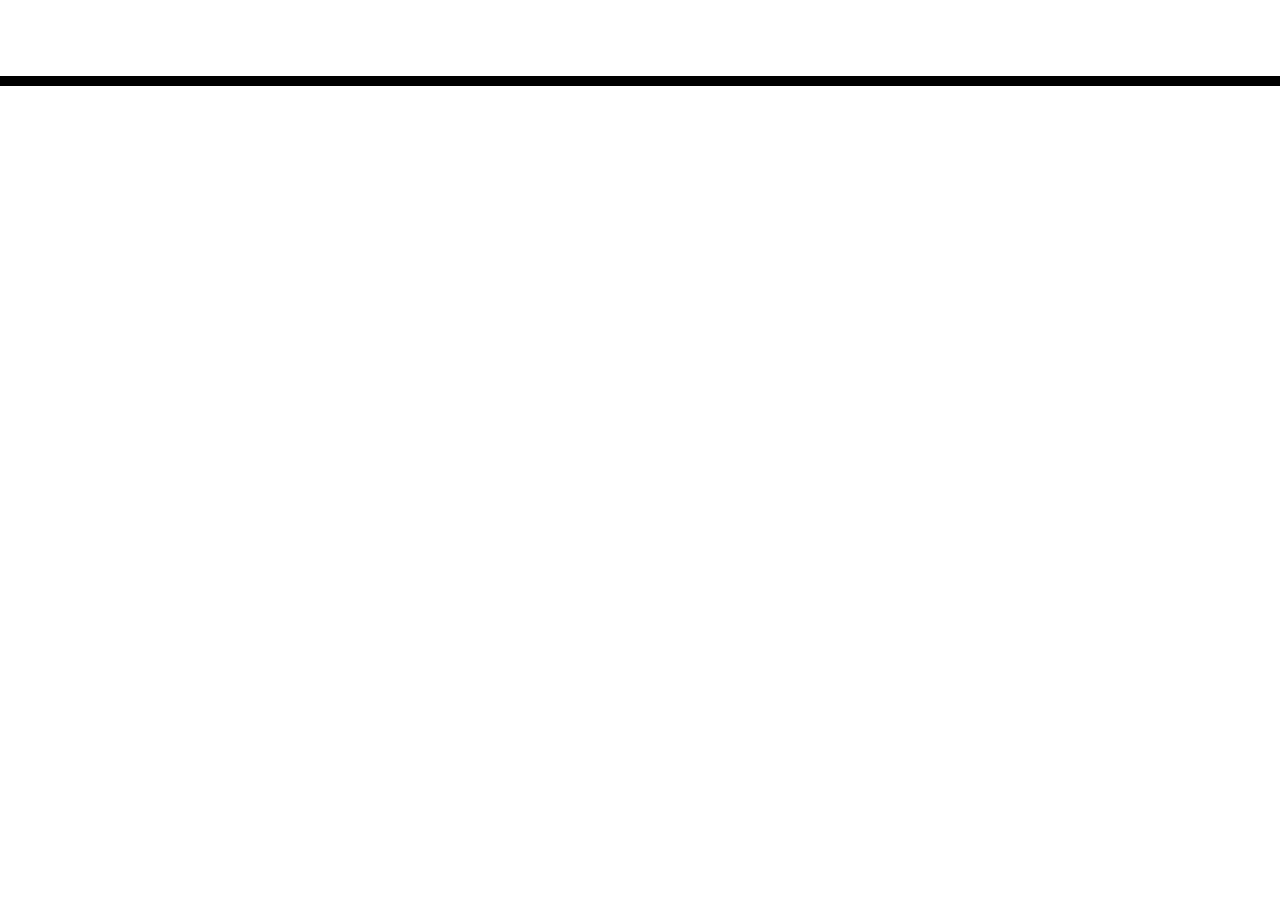
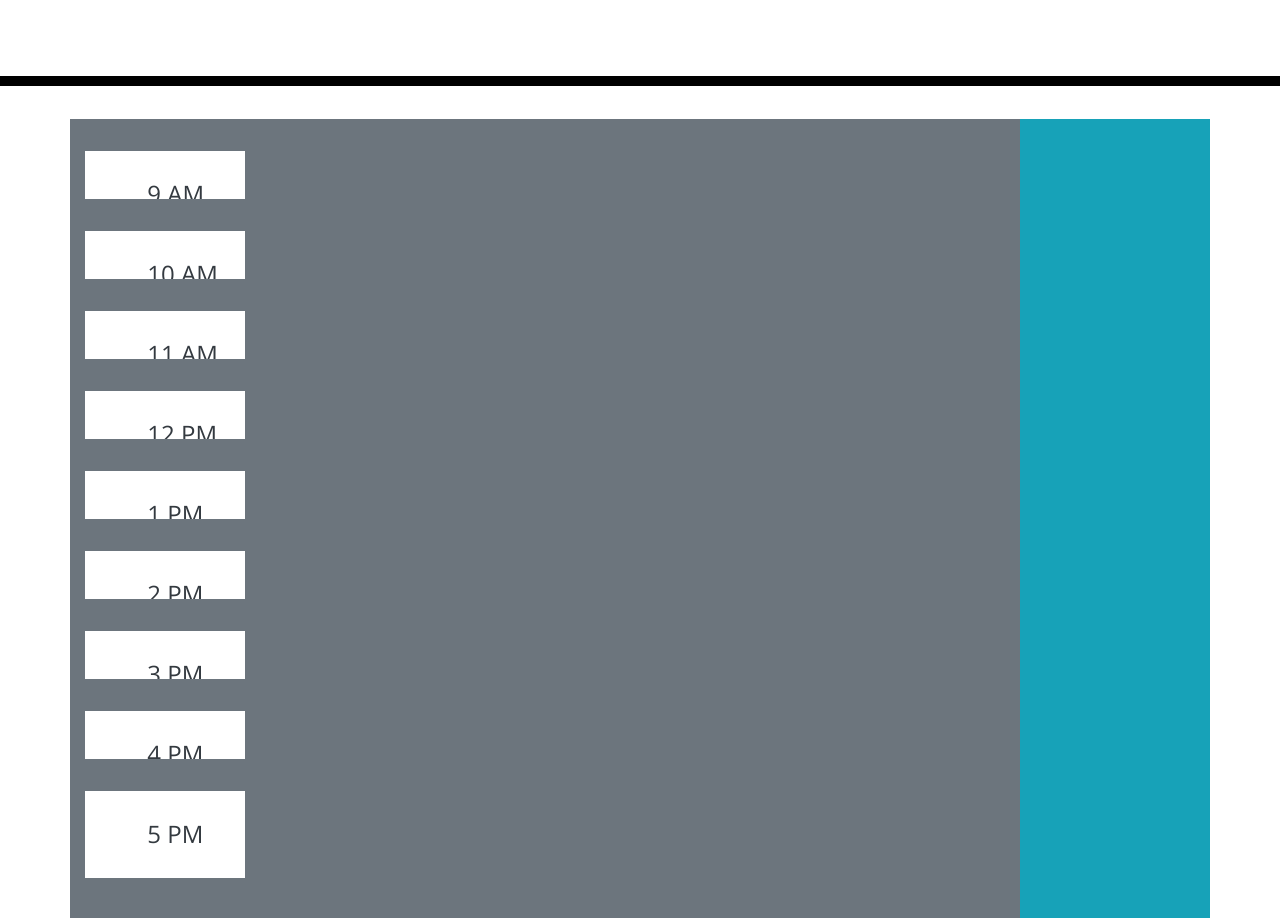
Before and after one commit to zachary-levin/zpl-work-day-scheduler-1, a plain HTML site: page index.html in a window 1280 px wide. Shown: the part 182-1103 px from the top of the page. Before the commit the page ends 800 px from the top, so only its background shows below. Drawn offline with nearby package versions, Linux system fonts and the light colour scheme; files that its build step writes are made by us from their sources.

Commit message:
setup moment.js and added 9 AM to 5 PM time blocks

```diff
--- a/index.html
+++ b/index.html
@@ -29,6 +29,96 @@
       <p id="currentDay" class="lead"></p>
     </header>
     <div class="container">
+      <!--9 AM Time Block-->
+      <div class="row">
+        <div class="col-2 md-auto bg-secondary">
+        <h4 class="bg-white text-dark">
+          9 AM
+        </h4>
+        </div>
+        <div class="col-8 bg-secondary"></div>
+        <div class="col-2 bg-info"></div>
+      </div>
+      <!--10 AM Time Block-->
+      <div class="row">
+        <div class="col-2 md-auto bg-secondary">
+        <h4 class="bg-white text-dark">
+          10 AM
+        </h4>
+        </div>
+        <div class="col-8 bg-secondary"></div>
+        <div class="col-2 bg-info"></div>
+      </div>
+      <!--11 AM Time Block-->
+      <div class="row">
+        <div class="col-2 md-auto bg-secondary">
+        <h4 class="bg-white text-dark">
+          11 AM
+        </h4>
+        </div>
+        <div class="col-8 bg-secondary"></div>
+        <div class="col-2 bg-info"></div>
+      </div>
+      <!--12 PM Time Block-->
+      <div class="row">
+        <div class="col-2 md-auto bg-secondary">
+        <h4 class="bg-white text-dark">
+          12 PM
+        </h4>
+        </div>
+        <div class="col-8 bg-secondary"></div>
+        <div class="col-2 bg-info"></div>
+      </div>
+      <!--1 PM Time Block-->
+      <div class="row">
+        <div class="col-2 md-auto bg-secondary">
+        <h4 class="bg-white text-dark">
+          1 PM
+        </h4>
+        </div>
+        <div class="col-8 bg-secondary"></div>
+        <div class="col-2 bg-info"></div>
+      </div>
+      <!--2 PM Time Block-->
+      <div class="row">
+        <div class="col-2 md-auto bg-secondary">
+        <h4 class="bg-white text-dark">
+          2 PM
+        </h4>
+        </div>
+        <div class="col-8 bg-secondary"></div>
+        <div class="col-2 bg-info"></div>
+      </div>
+      <!--3 PM Time Block-->
+      <div class="row">
+        <div class="col-2 md-auto bg-secondary">
+        <h4 class="bg-white text-dark">
+          3 PM
+        </h4>
+        </div>
+        <div class="col-8 bg-secondary"></div>
+        <div class="col-2 bg-info"></div>
+      </div>
+      <!--4 PM Time Block-->
+      <div class="row">
+        <div class="col-2 md-auto bg-secondary">
+        <h4 class="bg-white text-dark">
+          4 PM
+        </h4>
+        </div>
+        <div class="col-8 bg-secondary"></div>
+        <div class="col-2 bg-info"></div>
+      </div>
+      <!--5 PM Time Block-->
+      <div class="row">
+        <div class="col-2 md-auto bg-secondary">
+        <h4 class="bg-white text-dark">
+          5 PM
+        </h4>
+        </div>
+        <div class="col-8 bg-secondary"></div>
+        <div class="col-2 bg-info"></div>
+      </div>
       <!-- Timeblocks go here -->
     <!--Starts at 9 AM to 5 PM-->
     <!--Gray hour blocks are "Previous", use "Past" css selector for styling, Bootstrap for classes for other stuff-->
```
Also changed, not shown: assets/js/script.js (added, +21 -0 lines), 1 other file.
